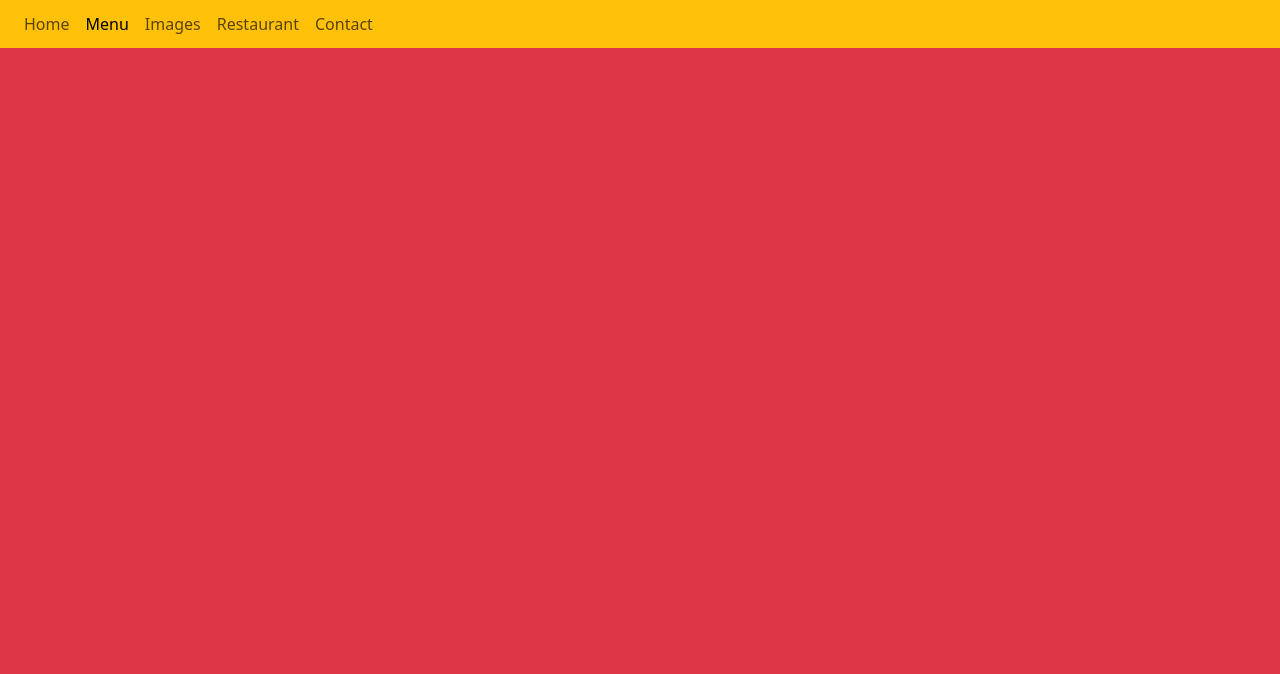
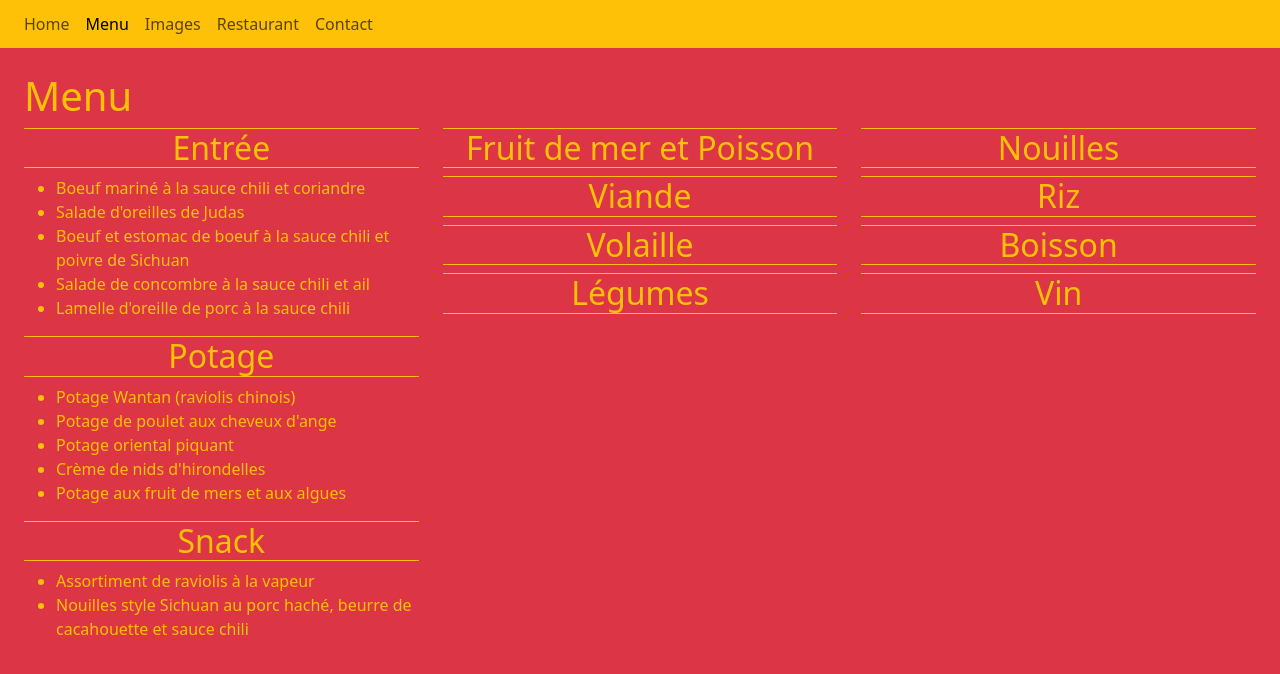
Before and after one commit to MarineVH/restaurant-css-framework, a plain HTML site: page menu.html in a window 1280 px wide. Drawn offline with nearby package versions, Linux system fonts and the light colour scheme.

Commit message:
creation du menu

```diff
--- a/menu.html
+++ b/menu.html
@@ -11,7 +11,7 @@
   </head>
 
   <body class="bg-danger">
-    <nav class="navbar navbar-expand-md bg-warning p-1 fixed-top">
+    <nav class="navbar navbar-expand-md bg-warning p-1">
         <div class="container-fluid">
           <button class="navbar-toggler " type="button" data-bs-toggle="collapse" data-bs-target="#main-nav" aria-controls="main-nav" aria-expanded="false" aria-label="Toggle navigation">
             <span class="navbar-toggler-icon"></span>
@@ -39,9 +39,80 @@
         </div>
     </nav>
 
-    <div></div>
+    <div class="container-fluid p-4 text-warning">
+      <h1>Menu</h1>
+      <div class="row">
+        <div class="col-12 col-sm-4 col-md-4">
+          <div>
+            <h2 class="text-center border-top border-bottom border-warning">Entrée</h2>
+            <ul>
+              <li>Boeuf mariné à la sauce chili et coriandre</li>
+              <li>Salade d'oreilles de Judas</li>
+              <li>Boeuf et estomac de boeuf à la sauce chili et poivre de Sichuan</li>
+              <li>Salade de concombre à la sauce chili et ail</li>
+              <li>Lamelle d'oreille de porc à la sauce chili</li>
+            </ul>
+          </div>
 
-    <footer></footer>
+          <div>
+            <h2 class="text-center border-top border-bottom border-warning">Potage</h2>
+            <ul>
+              <li>Potage Wantan (raviolis chinois)</li>
+              <li>Potage de poulet aux cheveux d'ange</li>
+              <li>Potage oriental piquant</li>
+              <li>Crème de nids d'hirondelles</li>
+              <li>Potage aux fruit de mers et aux algues</li>
+            </ul>
+          </div>
+
+          <div>
+            <h2 class="text-center border-top border-bottom border-warning">Snack</h2>
+            <ul>
+              <li>Assortiment de raviolis à la vapeur</li>
+              <li>Nouilles style Sichuan au porc haché, beurre de cacahouette et sauce chili</li>
+
+            </ul>
+          </div>
+        </div>
+
+
+        <div class="col-12 col-sm-4 col-md-4">
+          <div>
+            <h2 class="text-center border-top border-bottom border-warning">Fruit de mer et Poisson</h2>
+          </div>
+
+          <div>
+            <h2 class="text-center border-top border-bottom border-warning">Viande </h2>
+          </div>
+
+          <div>
+            <h2 class="text-center border-top border-bottom border-warning">Volaille</h2>
+          </div>
+
+          <div>
+            <h2 class="text-center border-top border-bottom border-warning">Légumes</h2>
+          </div>
+        </div>
+
+        <div class="col-12 col-sm-4 col-md-4">
+          <div>
+            <h2 class="text-center border-top border-bottom border-warning">Nouilles</h2>
+          </div>
+
+          <div>
+            <h2 class="text-center border-top border-bottom border-warning">Riz</h2>
+          </div>
+
+          <div>
+            <h2 class="text-center border-top border-bottom border-warning">Boisson</h2>
+          </div>
+
+          <div>
+            <h2 class="text-center border-top border-bottom border-warning">Vin</h2>
+          </div>
+        </div>
+      </div>
+    </div>
 
     <script src="https://cdn.jsdelivr.net/npm/bootstrap@5.3.2/dist/js/bootstrap.bundle.min.js" integrity="sha384-C6RzsynM9kWDrMNeT87bh95OGNyZPhcTNXj1NW7RuBCsyN/o0jlpcV8Qyq46cDfL" crossorigin="anonymous"></script>
   </body>
```
